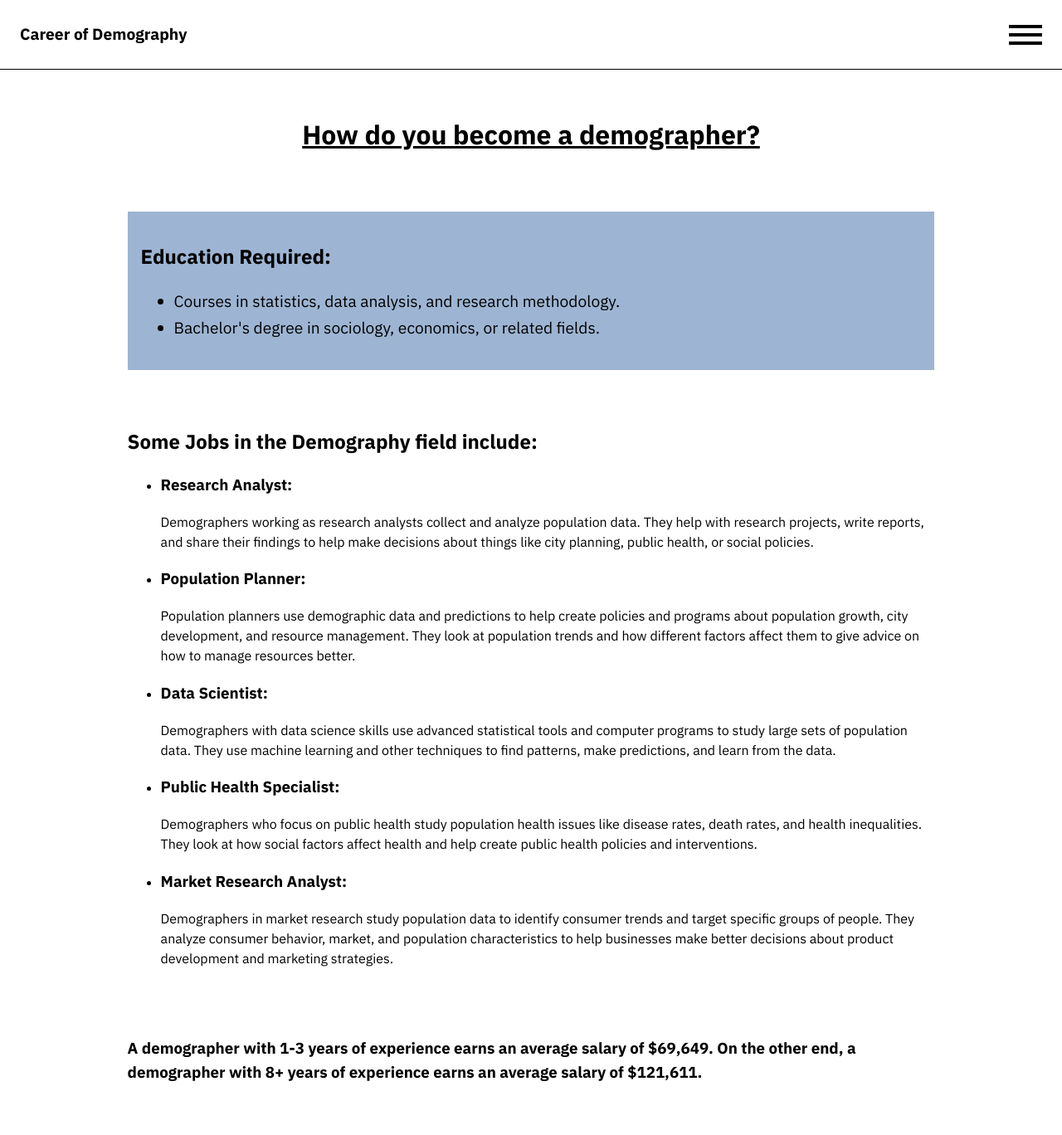
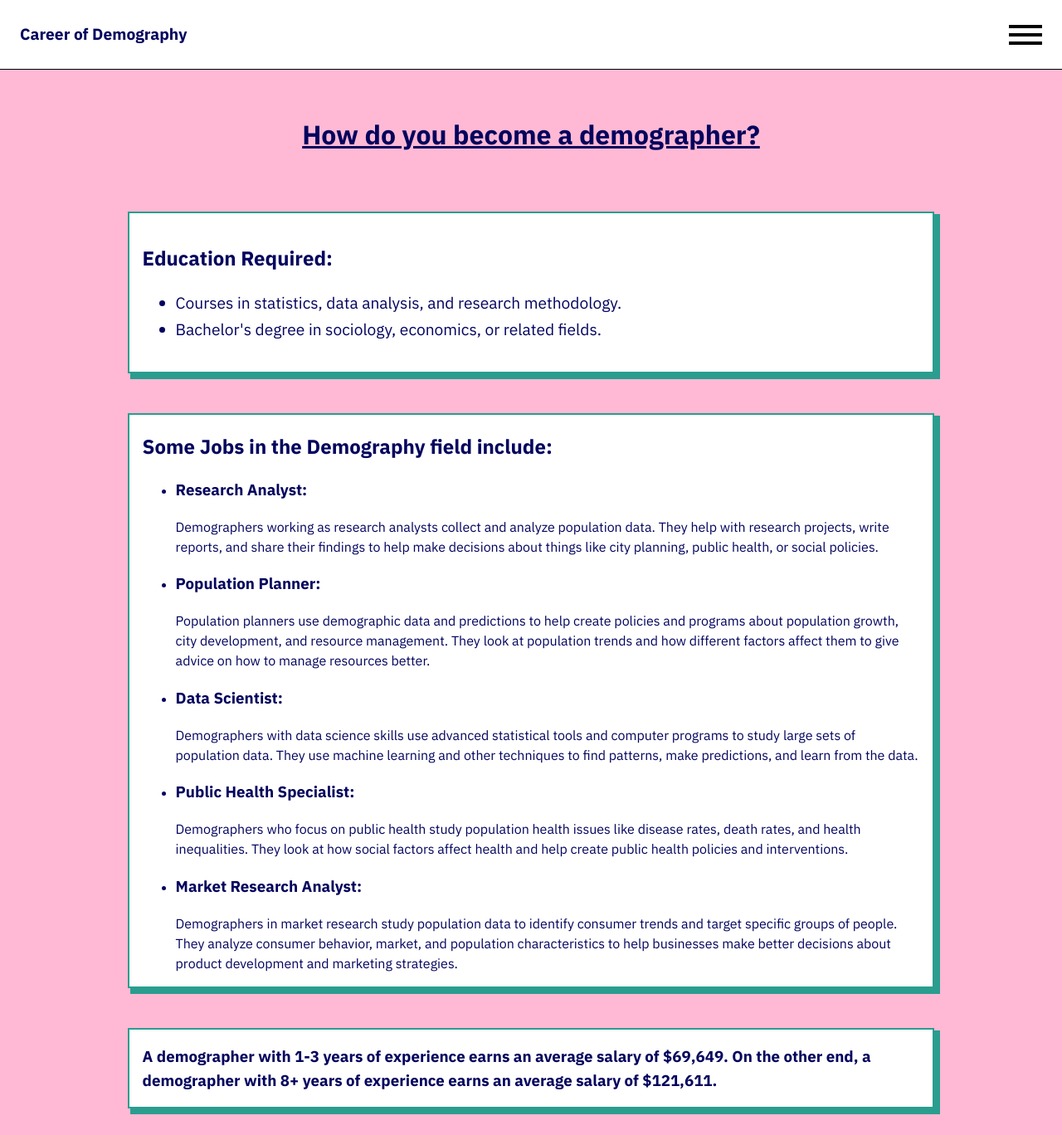
Before and after one commit to IzykGit/demography-presentation, a React (Vite) app: page /jobs in a window 1280 px wide. Shown: the whole page at 83% size. Built offline with nearby package versions, Linux system fonts and the light colour scheme.

Commit message:
changed some colors

```diff
--- a/src/data/framer-variants.js
+++ b/src/data/framer-variants.js
@@ -2,8 +2,8 @@
 
 
 export const navVariants = {
-    "closed": { height: 0, border: 0 },
-    "open": { height: "26rem", border: "2px solid black" }
+    "closed": { height: 0 },
+    "open": { height: "26rem" }
 }
 
 export const buttonVariants = {
--- a/src/index.css
+++ b/src/index.css
@@ -11,4 +11,6 @@
 html, body {
   padding: 0;
   margin: 0;
+
+  background-color: #ffb9d4;
 }
--- a/src/pages/Facts.jsx
+++ b/src/pages/Facts.jsx
@@ -5,6 +5,11 @@ const Facts = () => {
     return (
         <>
         <Title />
+
+        <main>
+
+            <h1>Facts</h1>
+        </main>
         </>
     )
 }
--- a/src/pages/Jobs.jsx
+++ b/src/pages/Jobs.jsx
@@ -11,12 +11,18 @@ const Jobs = () => {
 
 
             <section className={jobCSS.education}>
+
+                <div className={jobCSS.education_text}>
                     <h2>Education Required:</h2>
 
                     <ul>
                         <li>Courses in statistics, data analysis, and research methodology.</li>
                         <li>{`Bachelor's`} degree in sociology, economics, or related fields.</li>
                     </ul>
+                </div>
+
+
+                {/* <img src="./books.jpg" alt="Books"/> */}
             </section>
 
 
@@ -52,7 +58,9 @@ const Jobs = () => {
                 </ul>
             </section>
 
+            <div className={jobCSS.salary}>
                 <h3>A demographer with 1-3 years of experience earns an average salary of $69,649. On the other end, a demographer with 8+ years of experience earns an average salary of $121,611.</h3>
+            </div>
         </main>
         </>
     )
--- a/src/styles/Information.module.css
+++ b/src/styles/Information.module.css
@@ -1,5 +1,5 @@
 .info_main {
-    color: #023047;
+    color: #03045e;
 
     display: flex;
     flex-direction: column;
@@ -20,15 +20,17 @@
 
 
 .info_card {
-    border: 2px solid black;
+    border: 2px solid #376996;
     padding: 1rem;
 
     box-sizing: border-box;
     width: 25rem;
 
+    background-color: white;
+
     font-weight: 400;
 
-    box-shadow: 5px 5px 0px 2px black;
+    box-shadow: 5px 5px 0px 2px #376996;
     transition: 0.2s;
 }
 
@@ -43,5 +45,5 @@
 }
 
 .info_card:hover {
-    box-shadow: 8px 8px 0px 2px black;
+    box-shadow: 8px 8px 0px 2px #376996;
 }
--- a/src/styles/Jobs.module.css
+++ b/src/styles/Jobs.module.css
@@ -8,6 +8,8 @@
     gap: 3rem;
 
     padding: 2rem;
+
+    color: #03045e;
 }
 
 .jobs_main > h1 {
@@ -21,20 +23,74 @@
 
 .education {
     width: 80%;
+    height: fit-content;
 
-    background-color: #9db5d3;
+    background-color: white;
 
     padding: 1rem;
     box-sizing: border-box;
+
+    border: 2px solid #2a9d8f;
+    box-shadow: 5px 5px 0px 2px #2a9d8f;
+
+    display: flex;
+    justify-content: space-between;
+
+    transition: 0.2s;
 }
 
-.education > ul {
+.education:hover {
+    box-shadow: 8px 8px 0px 2px #2a9d8f;
+}
+
+.education_text > ul {
     line-height: 2rem;
     font-size: 1.2rem;
 }
+
+.education > img {
+    border-radius: 12px;
+    height: 10rem;
+}
+
+
+
 
 
 
 .fields {
     width: 80%;
+
+    padding: 0rem 1rem;
+    box-sizing: border-box;
+
+    background-color: white;
+
+    border: 2px solid #2a9d8f;
+    box-shadow: 5px 5px 0px 2px #2a9d8f;
+
+    transition: 0.2s;
 }
+
+.fields:hover {
+    box-shadow: 8px 8px 0px 2px #2a9d8f;
+}
+
+
+.salary {
+    width: 80%;
+
+    padding: 0rem 1rem;
+    box-sizing: border-box;
+
+    background-color: white;
+
+    border: 2px solid #2a9d8f;
+    box-shadow: 5px 5px 0px 2px #2a9d8f;
+
+    transition: 0.2s;
+}
+
+.salary:hover {
+    box-shadow: 8px 8px 0px 2px #2a9d8f;
+}
--- a/src/styles/Overview.module.css
+++ b/src/styles/Overview.module.css
@@ -21,17 +21,19 @@
     width: 50rem;
     height: 25rem;
 
-    color: #023047;
+    color: #03045e;
 
-    border: 2px solid black;
+    border: 2px solid #376996;
     padding: 1rem;
 
-    box-shadow: 5px 5px 0px 2px black;
+    box-shadow: 5px 5px 0px 2px #376996;
     transition: 0.2s;
+
+    background-color: white;
 }
 
 .overview_text:hover {
-    box-shadow: 8px 8px 0px 2px black;
+    box-shadow: 8px 8px 0px 2px #376996;
 }
 
 .overview_text > h2 {
--- a/src/styles/Title.module.css
+++ b/src/styles/Title.module.css
@@ -5,10 +5,15 @@
     font-size: 1.2rem;
 
     border-bottom: 1px solid black;
+    background-color: white;
 
     display: flex;
     justify-content: space-between;
     align-items: center;
+}
+
+.title_container > p {
+    color: #03045e;
 }
 
 
@@ -43,7 +48,7 @@
     justify-content: space-evenly;
     align-items: center;
 
-    background-color: white;
+    background-color: #6290C8;
 
     width: 20rem;
     height: 26rem;
@@ -58,6 +63,8 @@
 
     cursor: pointer;
     transition: 0.2s;
+
+    color: white;
 }
 
 .nav_button:hover {
```
Also changed, not shown: public/books.jpg (added). Lines whose indentation alone changed are shown as unchanged.
